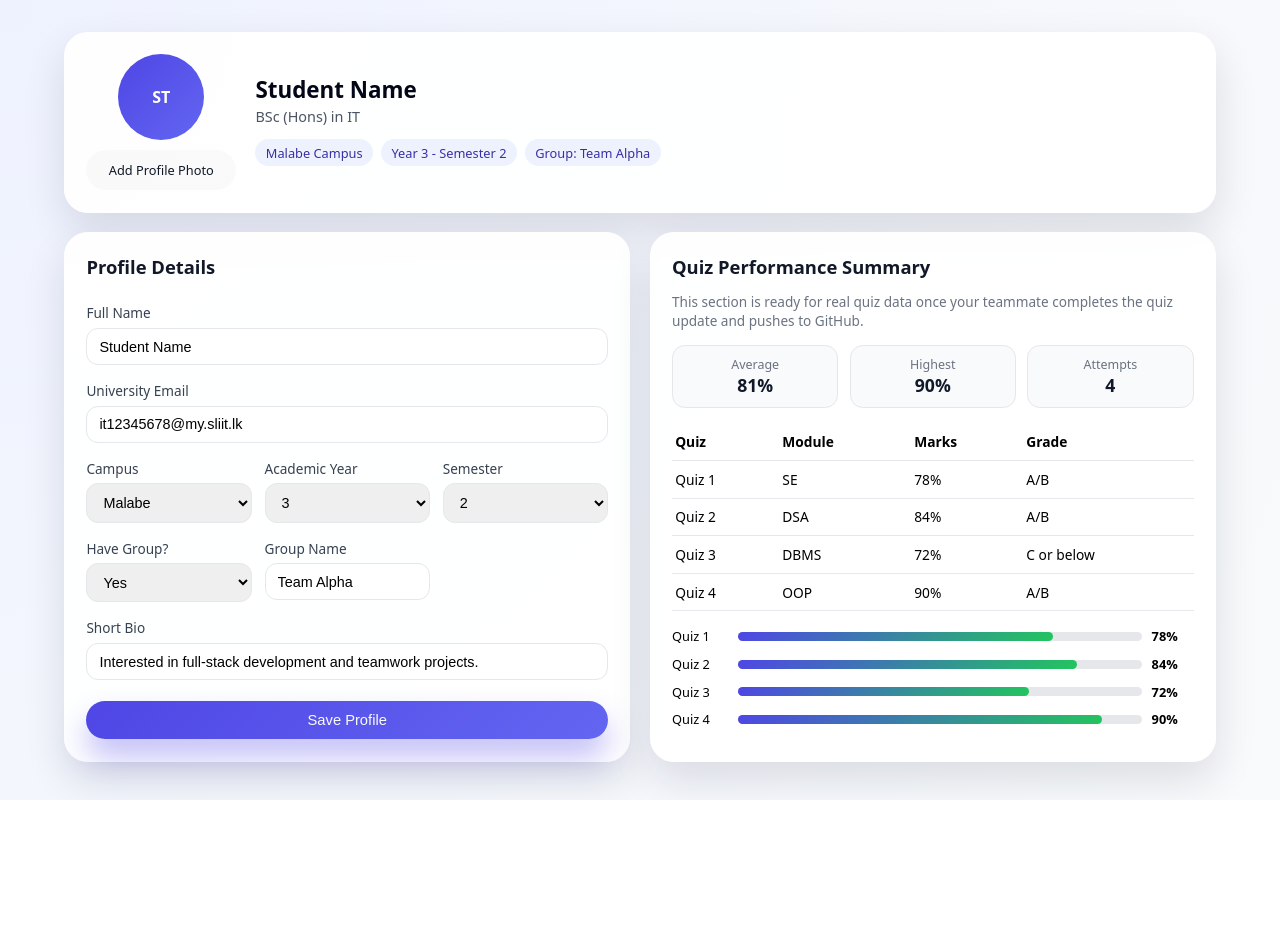
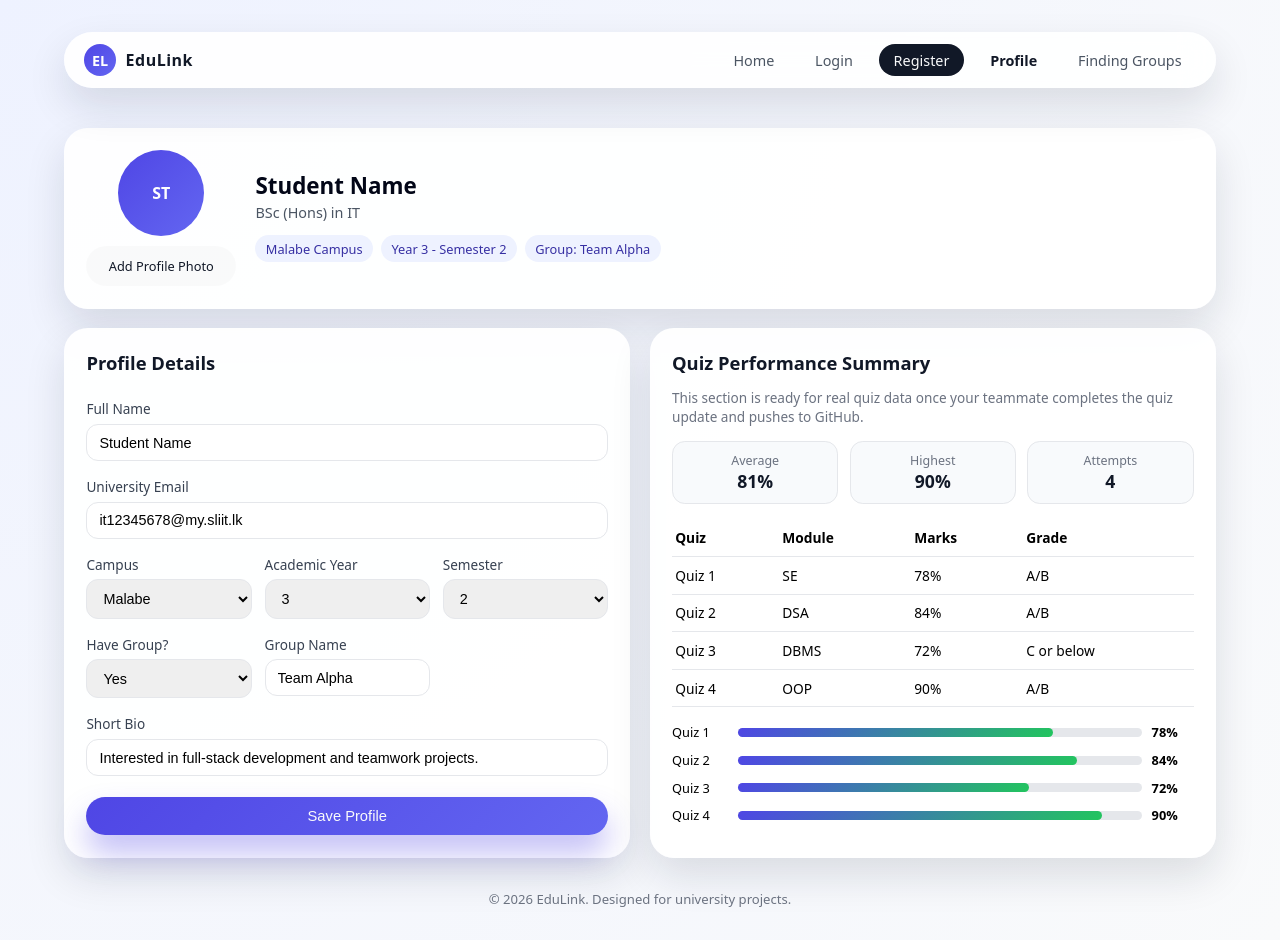
Before and after one commit to DinujaNethmal/EduLink--Online-Student-life-materials-Management-System, a React (Vite) app: page /profile in a window 1280 px wide. Before the commit the page ends 800 px from the top, so only its background shows below. Built offline with nearby package versions, Linux system fonts and the light colour scheme.

Commit message:
Update navigation and footer in Finding Groups and Profile pages; replace script reference in index.html

```diff
--- a/src/pages/FindingGroups.jsx
+++ b/src/pages/FindingGroups.jsx
@@ -1,4 +1,5 @@
 import { useMemo, useState } from "react";
+import { Link } from "react-router-dom";
 
 const memberPostsSeed = [
   {
@@ -166,6 +167,30 @@ export default function FindingGroups() {
 
   return (
     <div className="groups-page">
+      <header className="nav">
+        <div className="nav-left">
+          <span className="logo-mark">EL</span>
+          <span className="logo-text">EduLink</span>
+        </div>
+        <nav className="nav-links">
+          <Link to="/" className="nav-link">
+            Home
+          </Link>
+          <Link to="/login" className="nav-link">
+            Login
+          </Link>
+          <Link to="/register" className="nav-link primary-link">
+            Register
+          </Link>
+          <Link to="/profile" className="nav-link">
+            Profile
+          </Link>
+          <Link to="/finding-groups" className="nav-link active">
+            Finding Groups
+          </Link>
+        </nav>
+      </header>
+
       <section className="groups-hero">
         <h1>Finding Groups</h1>
         <p>
@@ -557,6 +582,10 @@ export default function FindingGroups() {
           </>
         )}
       </div>
+
+      <footer className="footer">
+        <span>© {new Date().getFullYear()} EduLink. Designed for university projects.</span>
+      </footer>
     </div>
   );
 }
--- a/src/pages/Profile.jsx
+++ b/src/pages/Profile.jsx
@@ -1,4 +1,5 @@
 import { useMemo, useState } from "react";
+import { Link } from "react-router-dom";
 
 const initialProfile = {
   fullName: "Student Name",
@@ -57,6 +58,30 @@ export default function Profile() {
 
   return (
     <div className="profile-page">
+      <header className="nav">
+        <div className="nav-left">
+          <span className="logo-mark">EL</span>
+          <span className="logo-text">EduLink</span>
+        </div>
+        <nav className="nav-links">
+          <Link to="/" className="nav-link">
+            Home
+          </Link>
+          <Link to="/login" className="nav-link">
+            Login
+          </Link>
+          <Link to="/register" className="nav-link primary-link">
+            Register
+          </Link>
+          <Link to="/profile" className="nav-link active">
+            Profile
+          </Link>
+          <Link to="/finding-groups" className="nav-link">
+            Finding Groups
+          </Link>
+        </nav>
+      </header>
+
       <div className="profile-header-card">
         <div className="profile-avatar-wrap">
           {profilePhoto ? (
@@ -264,6 +289,10 @@ export default function Profile() {
           </div>
         </section>
       </div>
+
+      <footer className="footer">
+        <span>© {new Date().getFullYear()} EduLink. Designed for university projects.</span>
+      </footer>
     </div>
   );
 }
```
Also changed, not shown: 3 other files (tests, documents, lock files or other folders).
